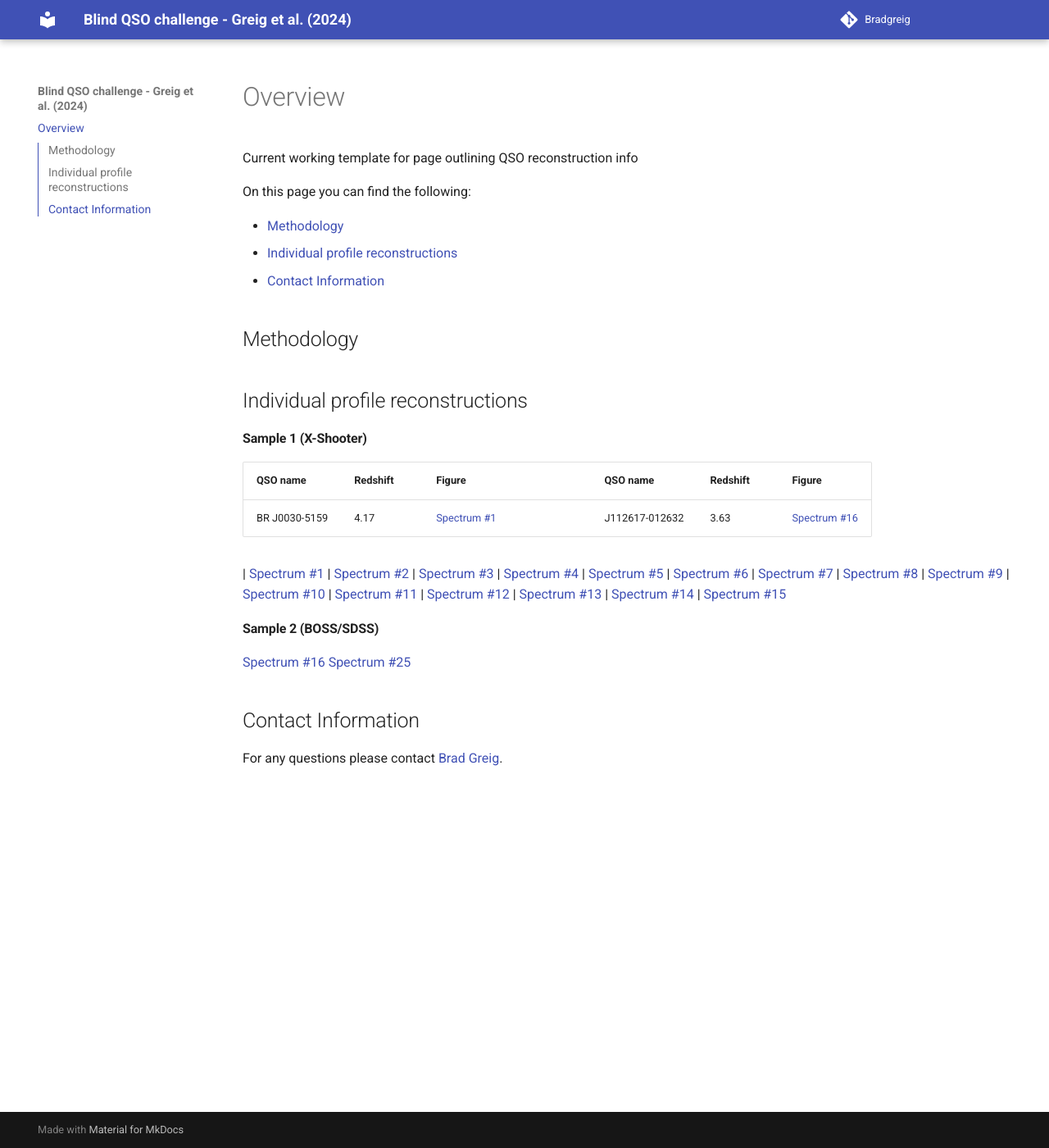
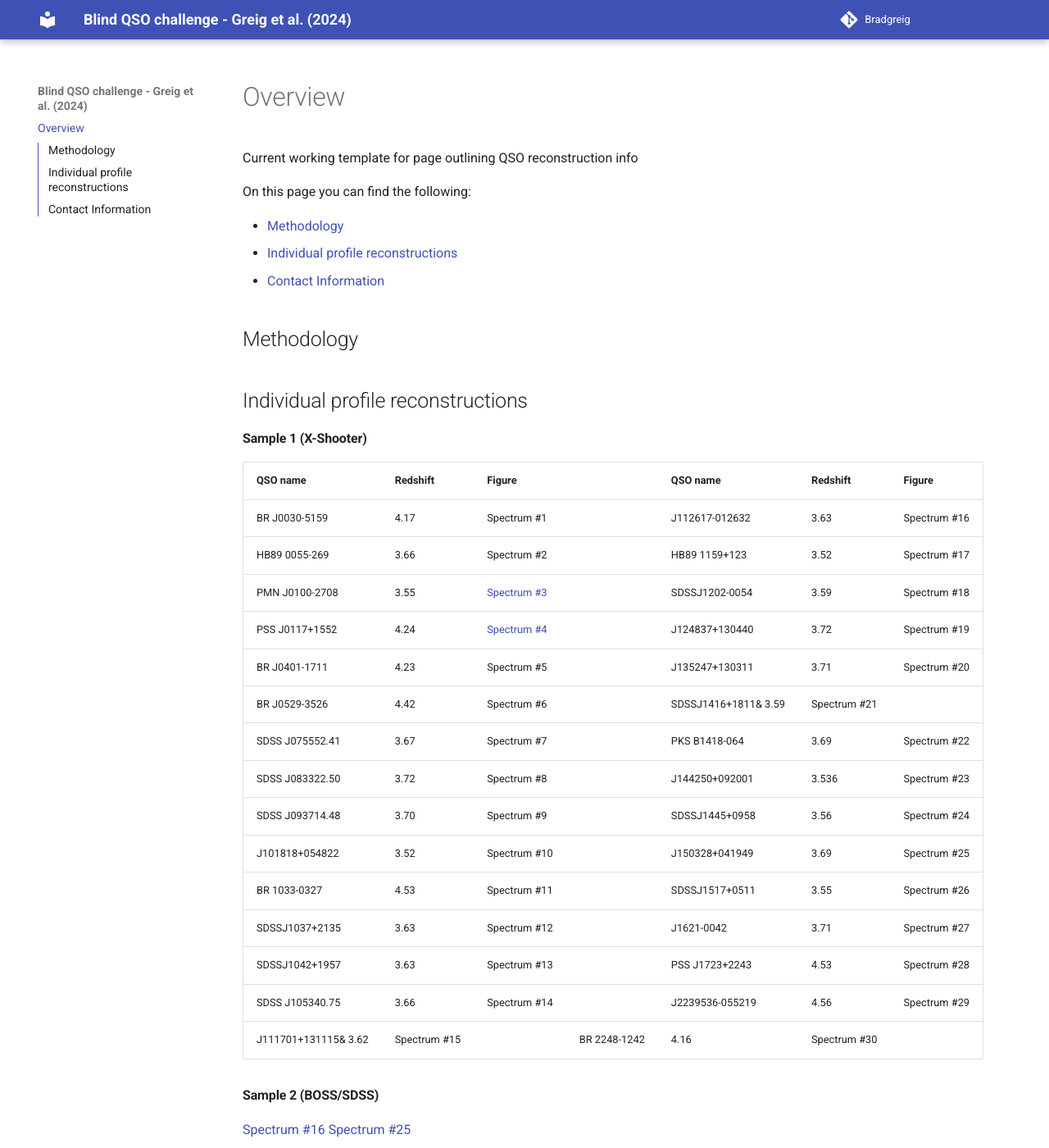
Before and after one commit to BradGreig/blind-QSO-challenge, an MkDocs documentation site: the page built from docs/index.md, in a window 1280 px wide and 1400 px high. Shown: the whole window at 82% size. Built offline with MkDocs 1.6.1 and Material for MkDocs 9.7.7, drawn with Linux system fonts in a browser that asks for light colours.

Commit message:
Update index.md

```diff
--- a/docs/index.md
+++ b/docs/index.md
@@ -16,24 +16,21 @@ On this page you can find the following:
 
 | QSO name | Redshift | Figure | | QSO name | Redshift | Figure |
 | -------- | ------- | -------- | ------- | -------- | ------- | ------- |
-| BR J0030-5159 | 4.17 | [Spectrum #1](https://github.com/BradGreig/blind-QSO-challenge/blob/main/data/Sample1/Sample1_Spectrum3.pdf) | | J112617-012632 | 3.63 | [Spectrum #16](https://github.com/BradGreig/blind-QSO-challenge/blob/main/data/Sample1/Sample1_Spectrum3.pdf) |
-
-
-| [Spectrum #1](https://github.com/BradGreig/blind-QSO-challenge/blob/main/data/Sample1/Sample1_Spectrum3.pdf)
-| [Spectrum #2](https://github.com/BradGreig/blind-QSO-challenge/blob/main/data/Sample1/Sample1_Spectrum3.pdf)
-| [Spectrum #3](https://github.com/BradGreig/blind-QSO-challenge/blob/main/data/Sample1/Sample1_Spectrum3.pdf)
-| [Spectrum #4](https://github.com/BradGreig/blind-QSO-challenge/blob/main/data/Sample1/Sample1_Spectrum4.pdf)
-| [Spectrum #5](https://github.com/BradGreig/blind-QSO-challenge/blob/main/data/Sample1/Sample1_Spectrum3.pdf)
-| [Spectrum #6](https://github.com/BradGreig/blind-QSO-challenge/blob/main/data/Sample1/Sample1_Spectrum3.pdf)
-| [Spectrum #7](https://github.com/BradGreig/blind-QSO-challenge/blob/main/data/Sample1/Sample1_Spectrum3.pdf)
-| [Spectrum #8](https://github.com/BradGreig/blind-QSO-challenge/blob/main/data/Sample1/Sample1_Spectrum3.pdf)
-| [Spectrum #9](https://github.com/BradGreig/blind-QSO-challenge/blob/main/data/Sample1/Sample1_Spectrum3.pdf)
-| [Spectrum #10](https://github.com/BradGreig/blind-QSO-challenge/blob/main/data/Sample1/Sample1_Spectrum3.pdf)
-| [Spectrum #11](https://github.com/BradGreig/blind-QSO-challenge/blob/main/data/Sample1/Sample1_Spectrum3.pdf)
-| [Spectrum #12](https://github.com/BradGreig/blind-QSO-challenge/blob/main/data/Sample1/Sample1_Spectrum3.pdf)
-| [Spectrum #13](https://github.com/BradGreig/blind-QSO-challenge/blob/main/data/Sample1/Sample1_Spectrum3.pdf)
-| [Spectrum #14](https://github.com/BradGreig/blind-QSO-challenge/blob/main/data/Sample1/Sample1_Spectrum3.pdf)
-| [Spectrum #15](https://github.com/BradGreig/blind-QSO-challenge/blob/main/data/Sample1/Sample1_Spectrum3.pdf)
+| BR J0030-5159 | 4.17 | Spectrum #1 | | J112617-012632 | 3.63 | Spectrum #16 |
+| HB89 0055-269 | 3.66 | Spectrum #2 | | HB89 1159+123 | 3.52 | Spectrum #17 |
+| PMN J0100-2708 | 3.55 | [Spectrum #3](https://github.com/BradGreig/blind-QSO-challenge/blob/main/data/Sample1/Sample1_Spectrum3.pdf) | | SDSSJ1202-0054 | 3.59 | Spectrum #18 |
+| PSS J0117+1552 | 4.24 | [Spectrum #4](https://github.com/BradGreig/blind-QSO-challenge/blob/main/data/Sample1/Sample1_Spectrum4.pdf) | | J124837+130440 |3.72  | Spectrum #19 |
+| BR J0401-1711 | 4.23 | Spectrum #5 | | J135247+130311 | 3.71 | Spectrum #20 |
+| BR J0529-3526 | 4.42 | Spectrum #6 | | SDSSJ1416+1811& 3.59 | Spectrum #21 |
+| SDSS J075552.41 | 3.67 | Spectrum #7 | | PKS B1418-064 | 3.69 | Spectrum #22 |
+| SDSS J083322.50 | 3.72 | Spectrum #8 | | J144250+092001 | 3.536 | Spectrum #23 |
+| SDSS J093714.48 | 3.70 | Spectrum #9 | | SDSSJ1445+0958 | 3.56 | Spectrum #24 |
+| J101818+054822 | 3.52 | Spectrum #10 | | J150328+041949 | 3.69 | Spectrum #25 |
+| BR 1033-0327 | 4.53 | Spectrum #11 | | SDSSJ1517+0511 | 3.55 | Spectrum #26 |
+| SDSSJ1037+2135 | 3.63 | Spectrum #12 | | J1621-0042 | 3.71 | Spectrum #27 |
+| SDSSJ1042+1957 | 3.63 | Spectrum #13 | | PSS J1723+2243 | 4.53 | Spectrum #28 |
+| SDSS J105340.75| 3.66 | Spectrum #14 | | J2239536-055219 | 4.56 | Spectrum #29 |
+| J111701+131115& 3.62 | Spectrum #15 | | BR 2248-1242 | 4.16 | Spectrum #30 |
 
 #### Sample 2 (BOSS/SDSS)
 
```
